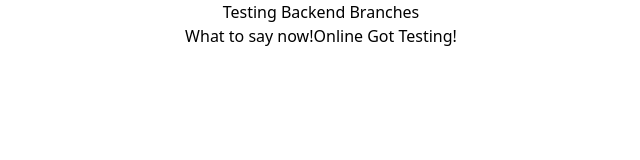
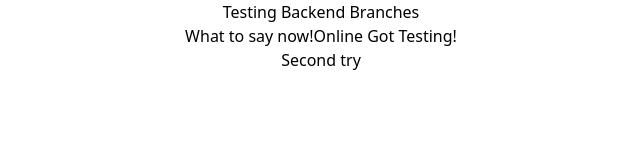
Before and after one commit to Athar-Naveed/git-branching, a Next.js app: page / in a window 1280 px wide. Shown: the top 160 px of the page, without its empty margins (319-959 px from the left). Built offline with nearby package versions, Linux system fonts and the light colour scheme.

Commit message:
second commit

```diff
--- a/src/app/page.tsx
+++ b/src/app/page.tsx
@@ -5,6 +5,7 @@ export default function Home() {
         <h1>Testing Backend Branches</h1>
         <span>What to say now!</span>
         <span>Online Got Testing!</span>
+        <h2>Second try</h2>
       </div>
     </>
   );
```
